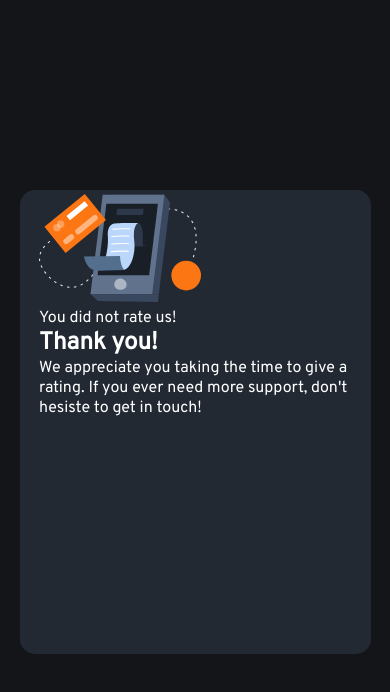
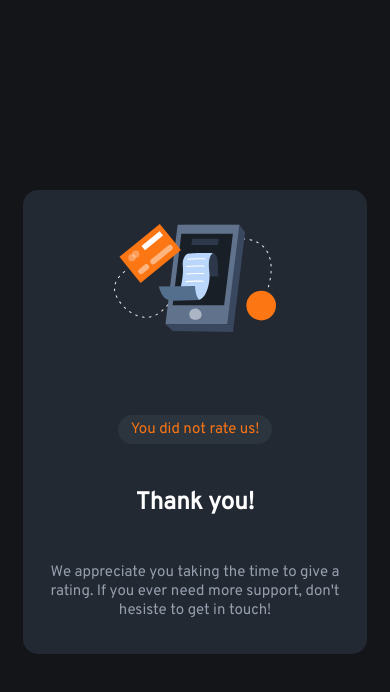
Before and after one commit to gitahievans/rating-app, a website built with Vite: page index.html in a window 390 px wide. Both pictures are taken after a click on the button "SUBMIT". Built offline with nearby package versions, Linux system fonts and the light colour scheme.

Commit message:
mobile design

```diff
--- a/index.html
+++ b/index.html
@@ -13,6 +13,7 @@
 <body>
   <div id="app">
     <div id="rating-container">
+      <div class="mini">
         <div class="logo">
           <img src="/images/icon-star.svg" alt="">
         </div>
@@ -30,9 +31,13 @@
         </div>
         <button id="submit">Submit</button>
       </div>
+
+    </div>
     <div id="thankyou-container">
-      <div class="top"><img src="public/images/illustration-thank-you.svg" alt="">
-        <p class="results"></p>
+      <div class="thankyou">
+        <div class="top">
+          <img src="public/images/illustration-thank-you.svg" alt="">
+          <span class="results"></span>
         </div>
         <section>
           <h1>Thank you!</h1>
@@ -40,6 +45,8 @@
             touch!</p>
         </section>
       </div>
+
+    </div>
     <script type="module" src="/main.js"></script>
 </body>
 
--- a/main.js
+++ b/main.js
@@ -1,10 +1,16 @@
+document.addEventListener("DOMContentLoaded", () => {
 const ratingState = document.querySelector("#rating-container");
 const thankyouState = document.querySelector("#thankyou-container");
 const submitButton = document.querySelector("#submit");
 const rateValues = document.querySelectorAll(".num");
 const ratingResult = document.querySelector(".results");
 
-let rating;
+window.addEventListener('load', function () {
+  thankyouState.style.display = "none";
+  ratingState.style.display = "block";
+})
+
+let rating = null;
 
 const setRating = () => {
   rateValues.forEach((num) => {
@@ -29,3 +35,4 @@ const submitRating = () => {
   });
 };
 submitRating();
+});
--- a/style.css
+++ b/style.css
@@ -23,28 +23,25 @@
   position: relative;
 }
 
-#thankyou-container,
-#rating-container {
+.mini {
   background-color: #222933;
   position: absolute;
   top: 22.5%;
   height: 55%;
-  margin: 0 5%;
+  margin: 0 6%;
   padding: 1% 5%;
   border-radius: 15px;
   color: white;
 }
 
-#thankyou-container {
-  display: none;
-}
-
-#rating-container{
+/* RATING */
+.mini {
   display: flex;
   flex-direction: column;
   justify-content: space-around;
   align-items: center;
 }
+
 
 .logo {
   height: 2.2rem;
@@ -63,11 +60,12 @@
   display: inherit;
   flex-direction: inherit;
 }
-#rating-container section h1{
+
+#rating-container section h1 {
   margin-bottom: 2%;
 }
 
-#rating-container section p{
+#rating-container section p {
   font-size: 15px;
 }
 
@@ -86,7 +84,7 @@
   justify-content: center;
   border-radius: 50%;
   cursor: pointer;
-  background-color:#2c353e;
+  background-color: #2c353e;
 }
 
 #submit {
@@ -101,5 +99,54 @@
   padding-bottom: 5%;
   border: none;
   border-radius: 2em;
-  cursor:grab;
+  cursor: grab;
 }
+
+/* THANK YOU */
+.thankyou {
+  background-color: #222933;
+  position: absolute;
+  top: 22.5%;
+  height: 55%;
+  margin: 0 6%;
+  padding: 3% 5%;
+  border-radius: 15px;
+  color: white;
+  display: flex;
+  flex-direction: column;
+  justify-content: space-around;
+  align-items: center;
+}
+
+.top {
+  display: inherit;
+  flex-direction: inherit;
+  justify-content: space-between;
+  align-items: center;
+  height: 50%;
+  width: 80%;
+}
+
+.top span{
+  background-color: #2c353e;
+  padding: 2% 5%;
+  border: none;
+  font-size: 15px;
+  border-radius: 1em;
+  color: var(--orange);
+}
+
+.thankyou section {
+  display: inherit;
+  flex-direction: inherit;
+  justify-content: space-between;
+  height: 30%;
+  text-align: center;
+}
+
+.thankyou section p {
+  font-size: 15px;
+  color: var(--light-grey);
+}
+
+@media screen and (min-width: 768px) {}
```
Lines whose indentation alone changed are shown as unchanged.
